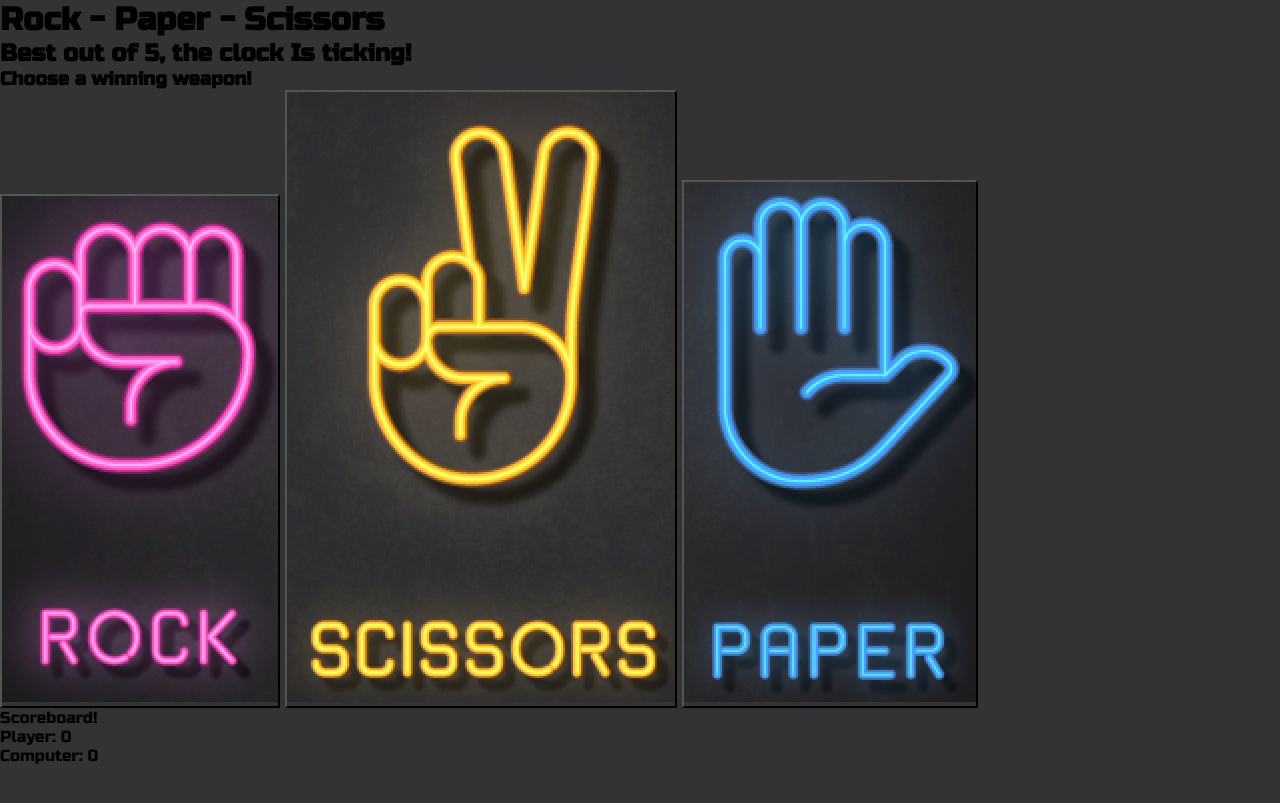
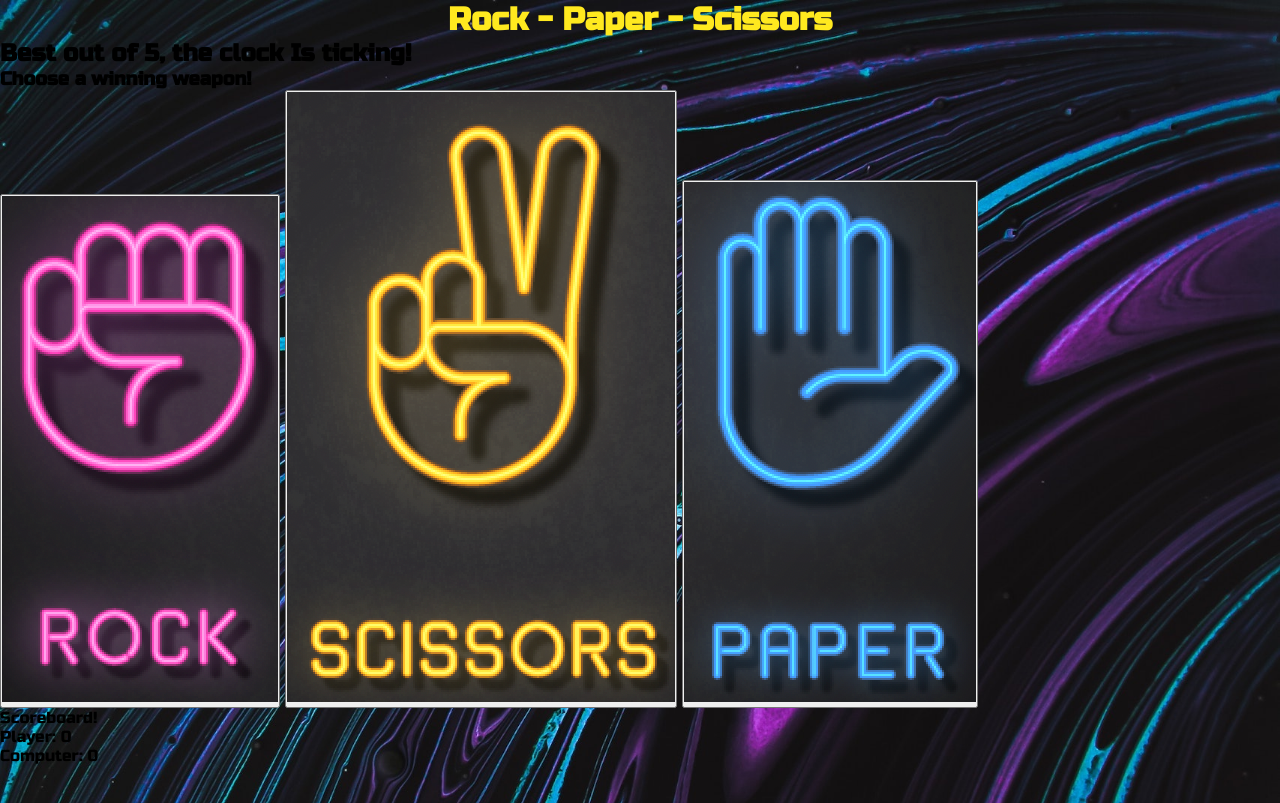
Before and after one commit to malinpalo/Rock-paper-scissor, a plain HTML site: page index.html in a window 1280 px wide. Drawn offline with Linux system fonts and the light colour scheme.

Commit message:
Add new background image to webpage

```diff
--- a/assets/css/style.css
+++ b/assets/css/style.css
@@ -6,5 +6,16 @@
     padding: 0;
     cursor: pointer;
     font-family: 'Russo One', sans-serif;
-    background-color: #333234;
+
 }
+
+body {
+    background: url("../images/background.jpg");
+    background-size: cover;
+    background-attachment: fixed;
+}
+
+header {
+    text-align: center;
+    color: #FFE91F;
+}
```
Also changed, not shown: assets/images/background.jpg (added).
